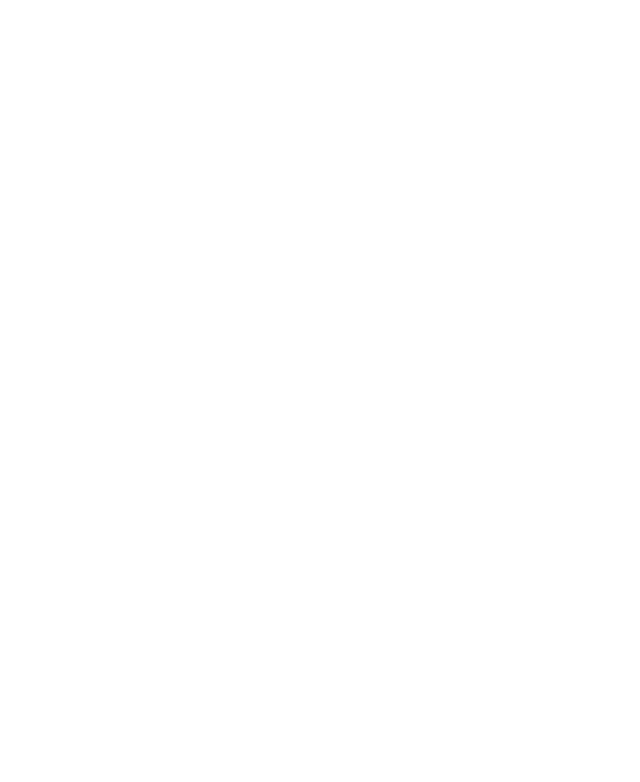
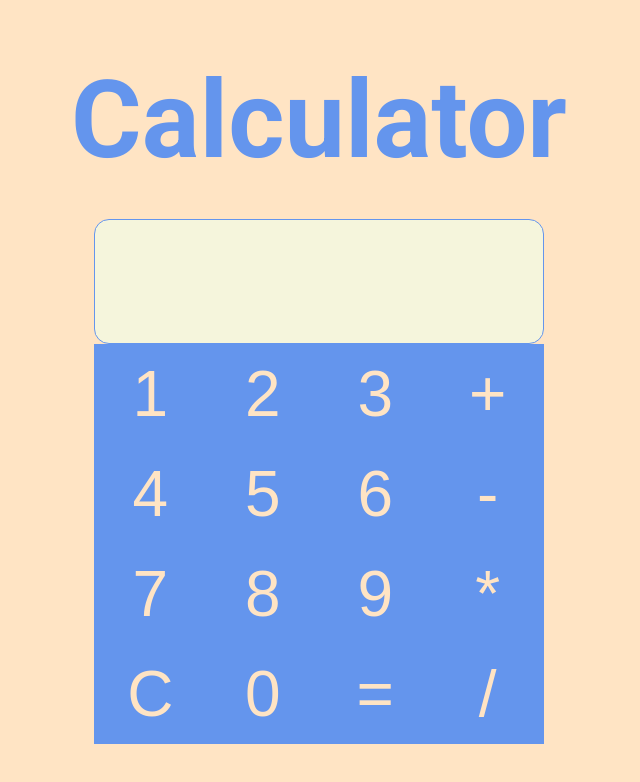
Before and after one commit to gbntb/calculator, a plain HTML site: page index.html in a window 1280 px wide. Shown: the whole page, without its empty margins (321-961 px from the left). Drawn offline with Linux system fonts and the light colour scheme.

Commit message:
Create UI

```diff
--- a/index.html
+++ b/index.html
@@ -3,11 +3,35 @@
 <head>
     <meta charset="UTF-8">
     <meta name="viewport" content="width=device-width, initial-scale=1.0">
+    <link rel="preconnect" href="https://fonts.googleapis.com">
+    <link rel="preconnect" href="https://fonts.gstatic.com" crossorigin>
+    <link href="https://fonts.googleapis.com/css2?family=Roboto:ital,wght@0,100..900;1,100..900&display=swap" rel="stylesheet">
     <link rel="stylesheet" href="./styles.css">
     <script src="./javascript.js" defer></script>
     <title>Calculator</title>
 </head>
 <body>
-
+    <h1>Calculator</h1>
+    <div id="container">
+        <div id="display"></div>
+        <div id="buttons">
+            <button class="numbers">1</button>
+            <button class="numbers">2</button>
+            <button class="numbers">3</button>
+            <button class="operators">+</button>
+            <button class="numbers">4</button>
+            <button class="numbers">5</button>
+            <button class="numbers">6</button>
+            <button class="operators">-</button>
+            <button class="numbers">7</button>
+            <button class="numbers">8</button>
+            <button class="numbers">9</button>
+            <button class="operators">*</button>
+            <button class="function">C</button>
+            <button class="numbers">0</button>
+            <button class="function">=</button>
+            <button class="operators">/</button>
+        </div>
+    </div>
 </body>
 </html>
--- a/styles.css
+++ b/styles.css
@@ -3,3 +3,59 @@
     margin: 0;
     padding: 0;
 }
+
+body {
+    background-color: bisque;
+    color: cornflowerblue;
+    font-family: Roboto, sans-serif;
+    min-height: 100vh;
+    padding: 24px;
+    display: flex;
+    flex-direction: column;
+    justify-content: center;
+    align-items: center;
+    gap: 36px;
+
+}
+
+h1 {
+    font-size: 108px;
+    font-weight: 700;
+}
+
+#container {
+    height: 525px;
+    width: 450px;
+    display: flex;
+    flex-direction: column;
+}
+
+#display {
+    border: 1px cornflowerblue solid;
+    border-radius: 15px;
+    background-color: beige;
+    font-size: 84px;
+    height: 125px;
+    width: 100%;
+    display: flex;
+    justify-content: flex-end;
+    align-items: center;
+}
+
+#buttons {
+    height: 400px;
+    width: 100%;
+    display: flex;
+    flex-wrap: wrap;
+    align-items: stretch;
+    align-content: stretch;
+}
+
+button {
+    background-color: cornflowerblue;
+    color: bisque;
+    border: 0;
+    font-size: 64px;
+    height: auto;
+    width: 25%;
+}
```
